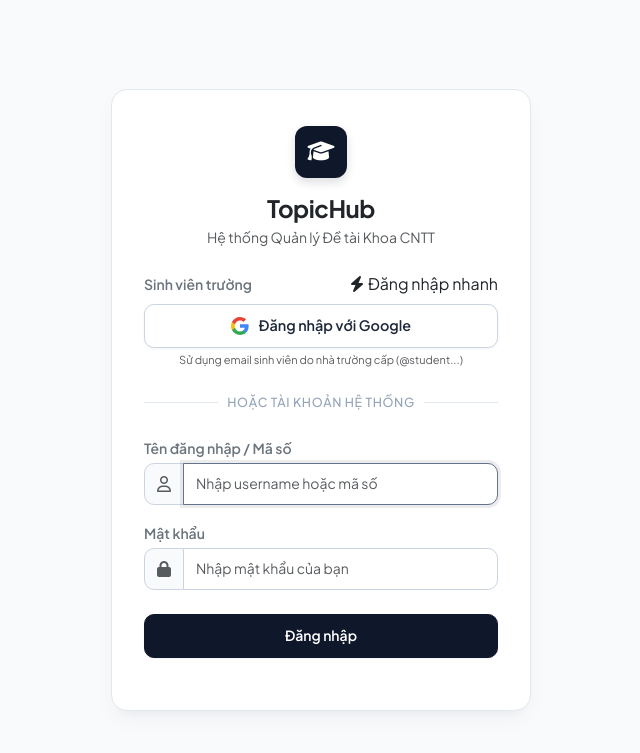
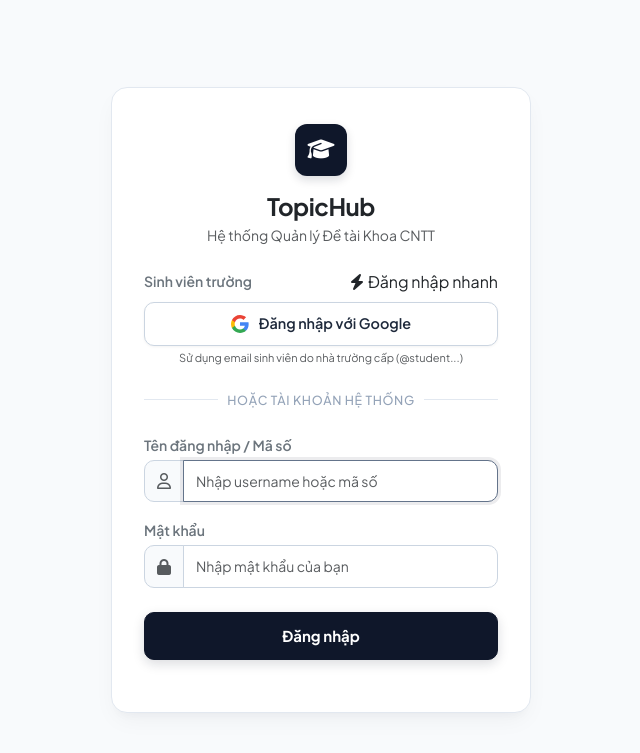
Before and after one commit to truonghunganh06/Java-project, a Spring Boot app: page /login in a window 1280 px wide. Shown: the top 753 px of the page, without its empty margins (319-959 px from the left). Run offline with Spring Boot 4, Linux system fonts and the light colour scheme.

Commit message:
Refactor login.html for improved structure and readability

```diff
--- a/src/main/resources/templates/auth/login.html
+++ b/src/main/resources/templates/auth/login.html
@@ -1,5 +1,6 @@
 <!DOCTYPE html>
 <html xmlns:th="http://www.thymeleaf.org" lang="vi">
+
 <head>
     <meta charset="UTF-8">
     <meta name="viewport" content="width=device-width, initial-scale=1.0">
@@ -14,12 +15,17 @@
     <link rel="dns-prefetch" href="https://cdnjs.cloudflare.com">
 
     <!-- Google Fonts -->
-    <link href="https://fonts.googleapis.com/css2?family=Plus+Jakarta+Sans:wght@400;500;600;700&family=Inter:wght@400;500;600&display=swap" rel="stylesheet">
+    <link
+        href="https://fonts.googleapis.com/css2?family=Plus+Jakarta+Sans:wght@400;500;600;700&family=Inter:wght@400;500;600&display=swap"
+        rel="stylesheet">
 
     <!-- Bootstrap 5.3 & FontAwesome 6 -->
     <link href="https://cdn.jsdelivr.net/npm/bootstrap@5.3.3/dist/css/bootstrap.min.css" rel="stylesheet">
-    <link rel="stylesheet" href="https://cdnjs.cloudflare.com/ajax/libs/font-awesome/6.4.0/css/all.min.css" media="print" onload="this.media='all'">
-    <noscript><link rel="stylesheet" href="https://cdnjs.cloudflare.com/ajax/libs/font-awesome/6.4.0/css/all.min.css"></noscript>
+    <link rel="stylesheet" href="https://cdnjs.cloudflare.com/ajax/libs/font-awesome/6.4.0/css/all.min.css"
+        media="print" onload="this.media='all'">
+    <noscript>
+        <link rel="stylesheet" href="https://cdnjs.cloudflare.com/ajax/libs/font-awesome/6.4.0/css/all.min.css">
+    </noscript>
 
     <style>
         body {
@@ -32,6 +38,7 @@
             margin: 0;
             padding: 20px;
         }
+
         .login-card {
             width: 100%;
             max-width: 420px;
@@ -41,6 +48,7 @@
             box-shadow: 0 10px 25px -5px rgba(15, 23, 42, 0.05), 0 8px 10px -6px rgba(15, 23, 42, 0.03);
             background: #ffffff;
         }
+
         .login-logo {
             width: 52px;
             height: 52px;
@@ -54,6 +62,7 @@
             margin-bottom: 1rem;
             box-shadow: 0 4px 10px rgba(15, 23, 42, 0.15);
         }
+
         .btn-google {
             background-color: #ffffff;
             color: #1e293b;
@@ -71,6 +80,7 @@
             text-decoration: none;
             width: 100%;
         }
+
         .btn-google:hover {
             background-color: #f8fafc;
             border-color: #94a3b8;
@@ -78,9 +88,11 @@
             box-shadow: 0 2px 6px rgba(0, 0, 0, 0.08);
             transform: translateY(-1px);
         }
+
         .btn-google:active {
             transform: translateY(0);
         }
+
         .divider {
             display: flex;
             align-items: center;
@@ -92,53 +104,86 @@
             text-transform: uppercase;
             letter-spacing: 0.05em;
         }
-        .divider::before, .divider::after {
+
+        .divider::before,
+        .divider::after {
             content: '';
             flex: 1;
             border-bottom: 1px solid #e2e8f0;
         }
+
         .divider:not(:empty)::before {
             margin-right: .75em;
         }
+
         .divider:not(:empty)::after {
             margin-left: .75em;
         }
-        .btn-login {
-            background-color: #0f172a;
-            color: white;
-            font-weight: 600;
-            font-size: 0.875rem;
-            border-radius: 10px;
-            padding: 0.65rem;
-            border: 1px solid #0f172a;
-            box-shadow: 0 1px 2px rgba(0, 0, 0, 0.05);
-            transition: all 0.15s ease;
+
+        /* From Uiverse.io by CristianMontoya98 - Skew Sweep Animation for Login Button */
+        .btn.btn-login {
+            background-color: #0f172a !important;
+            color: #ffffff !important;
+            font-weight: 700 !important;
+            font-size: 0.9375rem !important;
+            border-radius: 10px !important;
+            padding: 0.75rem 1rem !important;
+            border: 1px solid #0f172a !important;
+            box-shadow: 0 4px 12px rgba(15, 23, 42, 0.15) !important;
+            cursor: pointer !important;
+            position: relative !important;
+            z-index: 1 !important;
+            overflow: hidden !important;
+            transition: color 0.4s ease, border-color 0.4s ease !important;
         }
-        .btn-login:hover {
-            background-color: #1e293b;
-            color: white;
+
+        .btn.btn-login:hover {
+            color: #0f172a !important;
+            border-color: #0f172a !important;
+            background-color: #0f172a !important;
         }
+
+        .btn.btn-login::after {
+            content: "" !important;
+            background: #ffffff !important;
+            position: absolute !important;
+            z-index: -1 !important;
+            left: -20% !important;
+            right: -20% !important;
+            top: 0 !important;
+            bottom: 0 !important;
+            transform: skewX(-45deg) scale(0, 1) !important;
+            transition: transform 0.45s cubic-bezier(0.16, 1, 0.3, 1) !important;
+        }
+
+        .btn.btn-login:hover::after {
+            transform: skewX(-45deg) scale(1, 1) !important;
+        }
+
         .form-control {
             border-color: #cbd5e1;
             font-size: 0.875rem;
             border-radius: 10px;
             padding: 0.6rem 0.75rem;
         }
+
         .form-control:focus {
             border-color: #64748b;
             box-shadow: 0 0 0 3px rgba(15, 23, 42, 0.08);
         }
+
         .input-group-text {
             background-color: #f8fafc;
             border-color: #cbd5e1;
             border-radius: 10px 0 0 10px;
         }
+
         .form-control {
             border-radius: 0 10px 10px 0;
         }
-
     </style>
 </head>
+
 <body>
 
     <div class="login-card">
@@ -151,11 +196,13 @@
         </div>
 
         <!-- Alert notifications -->
-    <div th:if="${error != null}" class="alert alert-danger py-2 px-3 mb-3 small d-flex align-items-center rounded-3" role="alert">
+        <div th:if="${error != null}"
+            class="alert alert-danger py-2 px-3 mb-3 small d-flex align-items-center rounded-3" role="alert">
             <i class="fa-solid fa-circle-exclamation me-2 flex-shrink-0"></i>
             <span th:text="${error}"></span>
         </div>
-    <div th:if="${param.logout != null}" class="alert alert-success py-2 px-3 mb-3 small d-flex align-items-center rounded-3" role="alert">
+        <div th:if="${param.logout != null}"
+            class="alert alert-success py-2 px-3 mb-3 small d-flex align-items-center rounded-3" role="alert">
             <i class="fa-solid fa-circle-check me-2 flex-shrink-0"></i>
             <span>Bạn đã đăng xuất thành công.</span>
         </div>
@@ -169,10 +216,18 @@
 
             <a th:href="@{/auth/google}" class="btn-google">
                 <svg width="18" height="18" viewBox="0 0 18 18" xmlns="http://www.w3.org/2000/svg">
-                <path d="M17.64 9.2c0-.637-.057-1.251-.164-1.84H9v3.481h4.844c-.209 1.125-.843 2.078-1.796 2.717v2.258h2.908c1.702-1.567 2.684-3.874 2.684-6.616z" fill="#4285F4"/>
-                <path d="M9 18c2.43 0 4.467-.806 5.956-2.184l-2.908-2.258c-.806.54-1.837.86-3.048.86-2.344 0-4.328-1.584-5.036-3.711H.957v2.332C2.438 15.983 5.482 18 9 18z" fill="#34A853"/>
-                <path d="M3.964 10.707c-.18-.54-.282-1.117-.282-1.707 0-.59.102-1.167.282-1.707V4.961H.957C.347 6.173 0 7.548 0 9s.347 2.827.957 4.039l3.007-2.332z" fill="#FBBC05"/>
-                <path d="M9 3.58c1.321 0 2.508.454 3.44 1.345l2.582-2.58C13.463.891 11.426 0 9 0 5.482 0 2.438 2.017.957 4.961L3.964 7.293C4.672 5.166 6.656 3.58 9 3.58z" fill="#EA4335"/>
+                    <path
+                        d="M17.64 9.2c0-.637-.057-1.251-.164-1.84H9v3.481h4.844c-.209 1.125-.843 2.078-1.796 2.717v2.258h2.908c1.702-1.567 2.684-3.874 2.684-6.616z"
+                        fill="#4285F4" />
+                    <path
+                        d="M9 18c2.43 0 4.467-.806 5.956-2.184l-2.908-2.258c-.806.54-1.837.86-3.048.86-2.344 0-4.328-1.584-5.036-3.711H.957v2.332C2.438 15.983 5.482 18 9 18z"
+                        fill="#34A853" />
+                    <path
+                        d="M3.964 10.707c-.18-.54-.282-1.117-.282-1.707 0-.59.102-1.167.282-1.707V4.961H.957C.347 6.173 0 7.548 0 9s.347 2.827.957 4.039l3.007-2.332z"
+                        fill="#FBBC05" />
+                    <path
+                        d="M9 3.58c1.321 0 2.508.454 3.44 1.345l2.582-2.58C13.463.891 11.426 0 9 0 5.482 0 2.438 2.017.957 4.961L3.964 7.293C4.672 5.166 6.656 3.58 9 3.58z"
+                        fill="#EA4335" />
                 </svg>
                 <span>Đăng nhập với Google</span>
             </a>
@@ -190,7 +245,8 @@
                 <label class="form-label fw-semibold text-secondary small mb-1">Tên đăng nhập / Mã số</label>
                 <div class="input-group">
                     <span class="input-group-text"><i class="fa-regular fa-user text-muted"></i></span>
-                <input type="text" name="username" th:value="${username}" class="form-control" placeholder="Nhập username hoặc mã số" required autofocus>
+                    <input type="text" name="username" th:value="${username}" class="form-control"
+                        placeholder="Nhập username hoặc mã số" required autofocus>
                 </div>
             </div>
 
@@ -198,7 +254,8 @@
                 <label class="form-label fw-semibold text-secondary small mb-1">Mật khẩu</label>
                 <div class="input-group">
                     <span class="input-group-text"><i class="fa-solid fa-lock text-muted"></i></span>
-                <input type="password" name="password" class="form-control" placeholder="Nhập mật khẩu của bạn" required>
+                    <input type="password" name="password" class="form-control" placeholder="Nhập mật khẩu của bạn"
+                        required>
                 </div>
             </div>
 
@@ -209,4 +266,5 @@
     </div>
 
 </body>
+
 </html>
```
Lines whose indentation alone changed are shown as unchanged.
